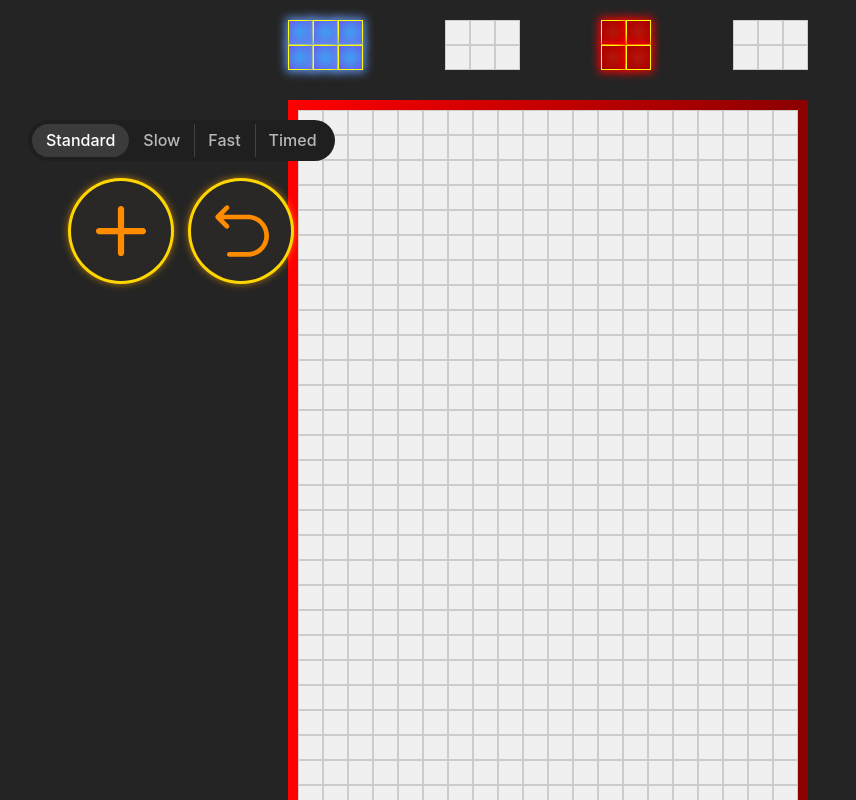
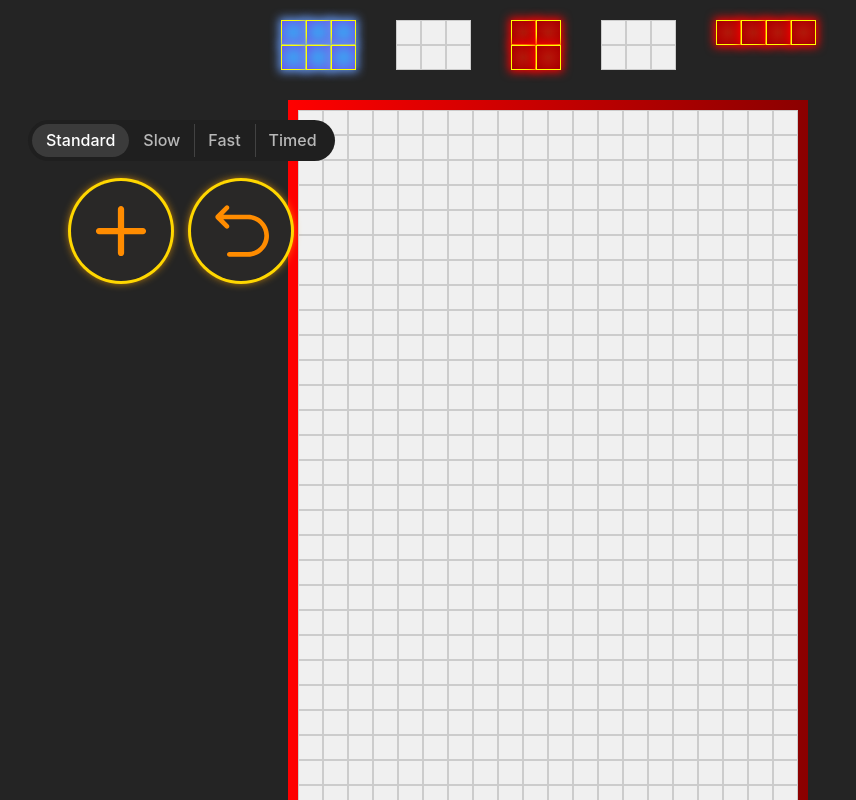
Before and after one commit to doktorov-av/detris, a React (Vite) app: page / in a window 1280 px wide. Shown: the top 800 px of the page, without its empty margins (92-948 px from the left). Built offline with nearby package versions, Linux system fonts and the light colour scheme.

Commit message:
adapting cell field to root width

```diff
--- a/src/App.tsx
+++ b/src/App.tsx
@@ -19,12 +19,13 @@ export default function App() {
     const [state, setState] = React.useState<GameState>(initialState)
 
     return (
-        <div className='root'>
+        <div className='root flex flex-col w-dvh place-items-center'>
             <div className='flex gap-10 justify-between mt-5' key='shapes-gallery'>
                 <Shape type={"LShape"} cellComponent={<div className={'cell blue'}></div>}/>
                 <Shape type={"LShapeInv"} cellComponent={<Cell/>}/>
                 <Shape type={"Cube"} cellComponent={<div className={'cell red'}></div>}/>
                 <Shape type={"TShape"} cellComponent={<Cell/>}/>
+                <Shape type={"FlatShape"} cellComponent={<div className={'cell red'}></div>}/>
             </div>
 
             <ModeContext value={state.mode}>
--- a/src/tetris/game.css
+++ b/src/tetris/game.css
@@ -8,7 +8,6 @@
     display: grid;
     grid-template-rows: repeat(var(--rows), 1fr);
     grid-template-columns: repeat(var(--cols), 1fr);
-    width: 100%;
     padding: 10px;
 }
 
--- a/src/tetris/game.tsx
+++ b/src/tetris/game.tsx
@@ -40,6 +40,7 @@ const GameGrid = ({numRows, numCols}: GameGridProps) => {
     const mode: GameMode = useContext(ModeContext)
 
     return (
+        <div className='flex m-auto'>
             <div className={`tetris-grid ${ModeSchemes.get(mode)?.gridStyling}`}
                  style={{
                      "--cols": numCols,
@@ -53,6 +54,7 @@ const GameGrid = ({numRows, numCols}: GameGridProps) => {
                             key={`cell-${row}-${col}`}/>
                     );
                 })}
+            </div>
         </div>
     );
 };
```
Lines whose indentation alone changed are shown as unchanged.
